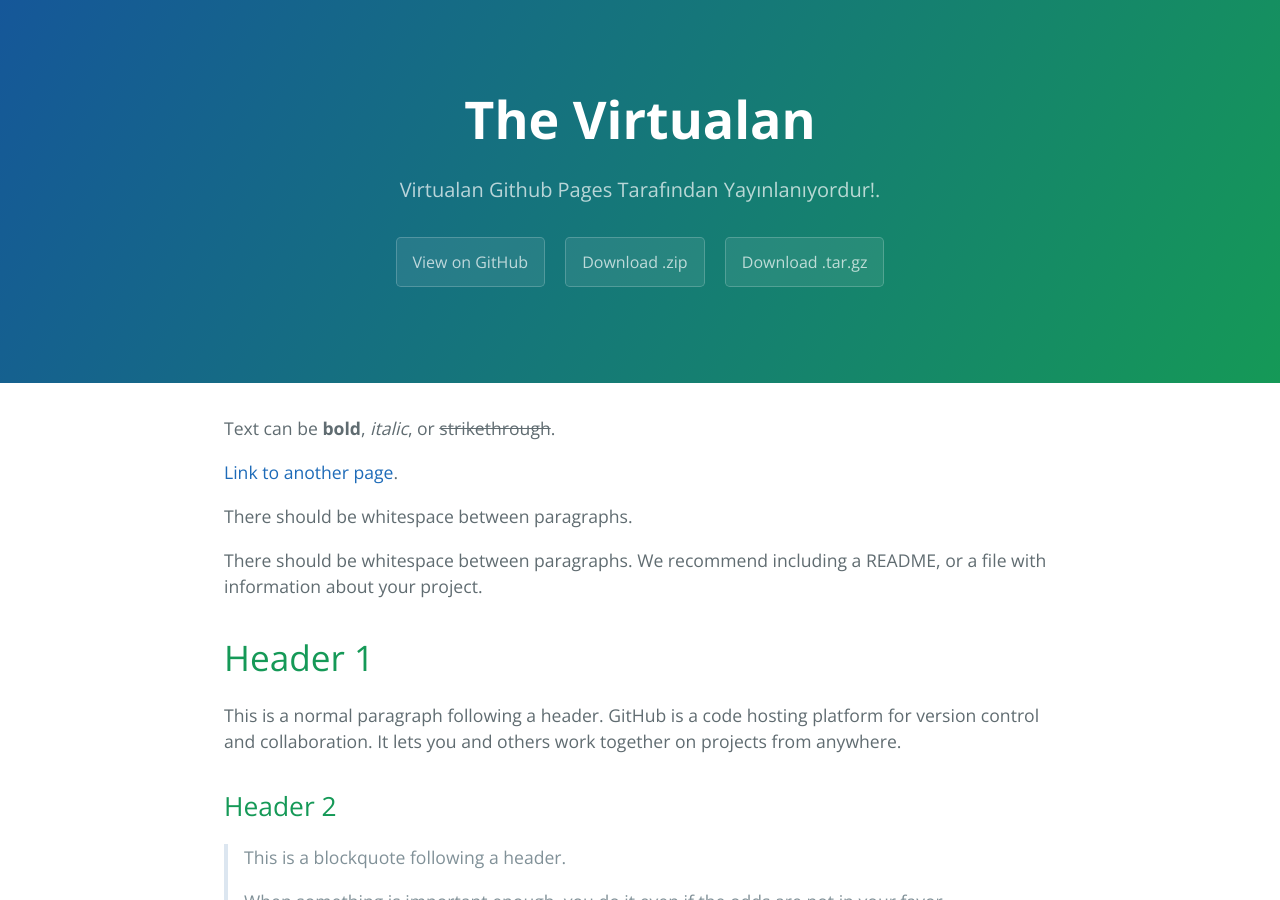
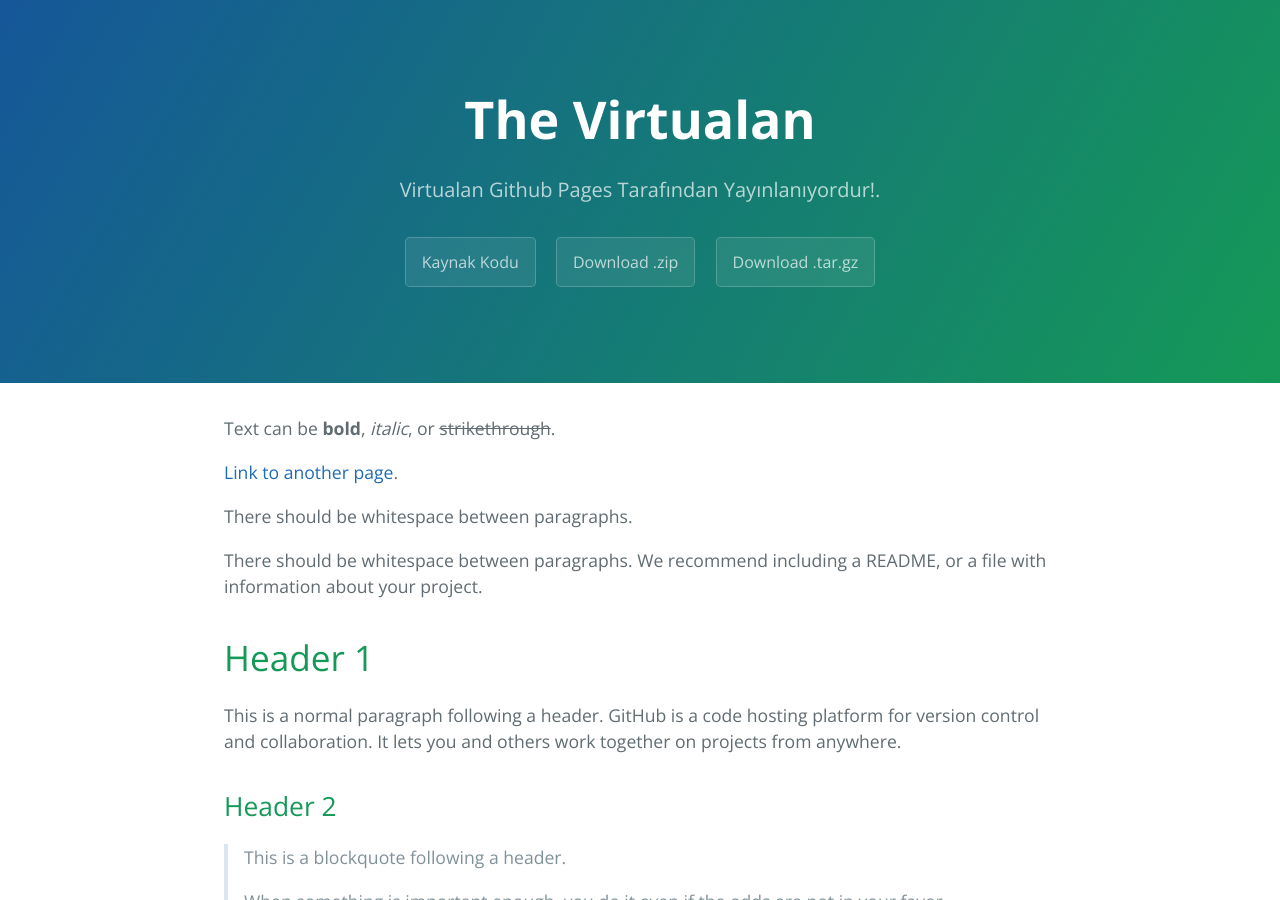
Before and after one commit to RaufSSen/thevirtualan, a Jekyll site: the page built from index.md, in a window 1280 px wide and 900 px high. Built offline with Jekyll 4.4.1, drawn with Linux system fonts in a browser that asks for light colours.

Commit message:
Update default.html

```diff
--- a/_layouts/default.html
+++ b/_layouts/default.html
@@ -16,7 +16,7 @@
       <h1 class="project-name">{{ site.title | default: site.github.repository_name }}</h1>
       <h2 class="project-tagline">{{ site.description | default: site.github.project_tagline }}</h2>
       {% if site.github.is_project_page %}
-        <a href="{{ site.github.repository_url }}" class="btn">View on GitHub</a>
+        <a href="https://github.com/RaufSSen/thevirtualan" class="btn">Kaynak Kodu</a>
       {% endif %}
       {% if site.show_downloads %}
         <a href="{{ site.github.zip_url }}" class="btn">Download .zip</a>
```
